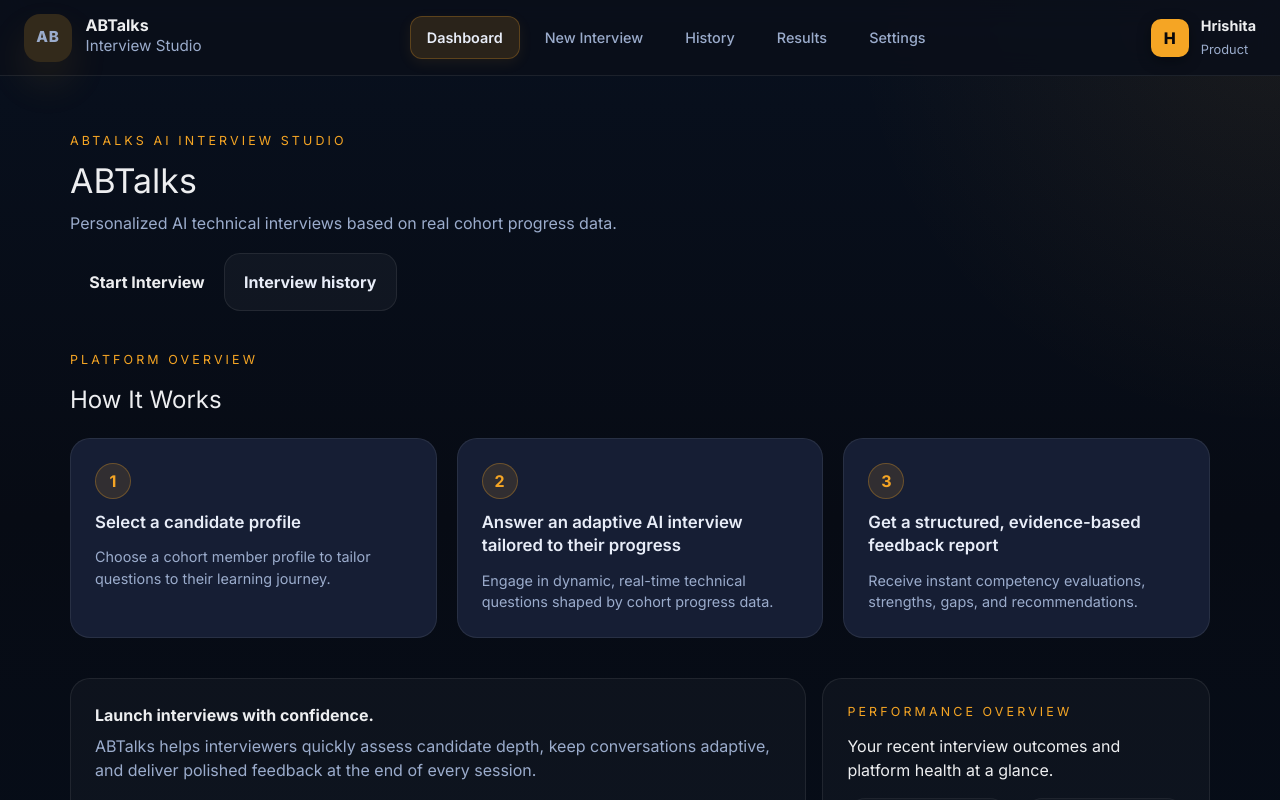
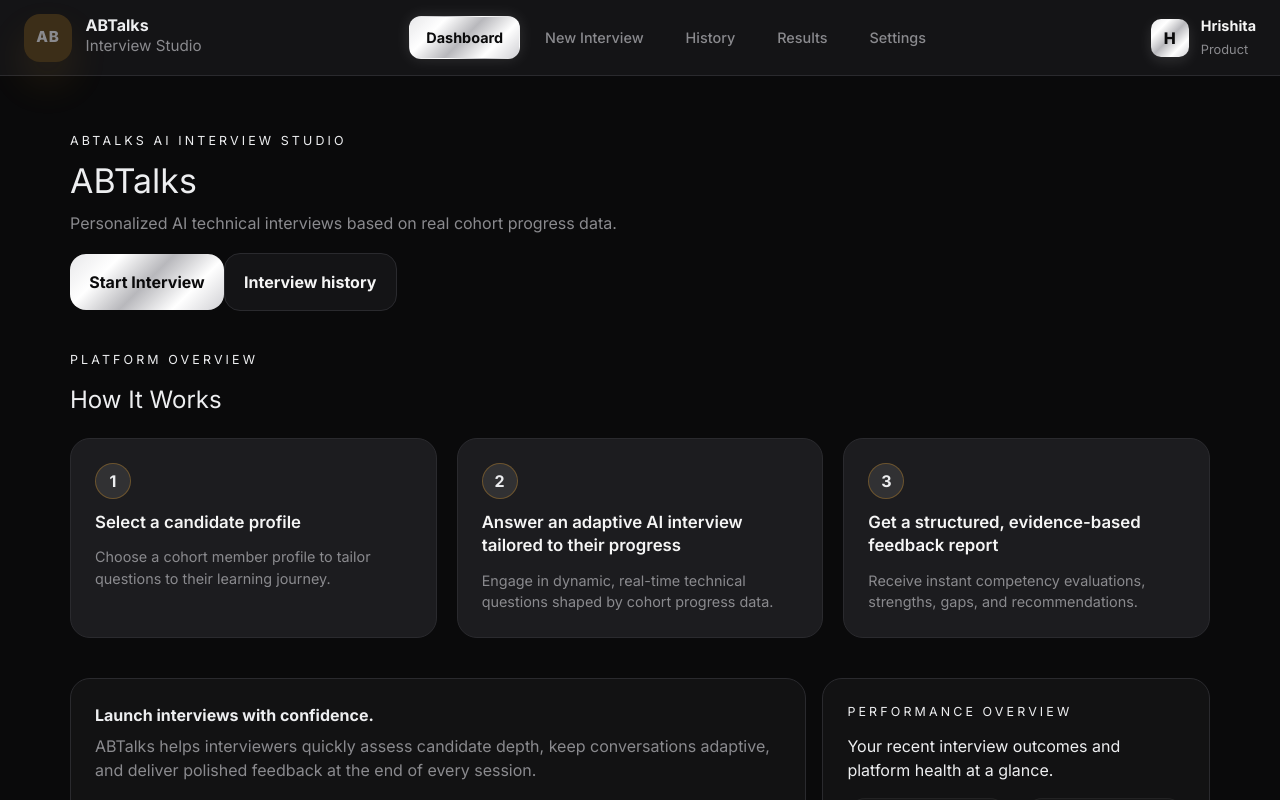
Before and after one commit to hrishitashenvi144/abtalks_interviewer, a React (Vite) app in the folder frontend/: page / in a window 1280 px wide. Shown: the top 800 px of the page. Built offline with nearby package versions, Linux system fonts and the light colour scheme; no server answers.

Commit message:
style: convert Navbar & App Shell to black & white chrome design system

```diff
--- a/frontend/src/index.css
+++ b/frontend/src/index.css
@@ -1,20 +1,21 @@
 :root {
   color-scheme: dark;
   font-family: Inter, ui-sans-serif, system-ui, -apple-system, BlinkMacSystemFont, "Segoe UI", sans-serif;
-  background: #070b14;
-  color: #e8edf8;
-  --bg: #070b14;
-  --surface: #101524;
-  --surface2: #161e34;
-  --surface3: #1f2945;
-  --border: rgba(255, 255, 255, 0.08);
-  --text: #e8edf8;
-  --muted: #9baccc;
-  --accent: #f5a524;
-  --accent-soft: rgba(245, 165, 36, 0.12);
-  --success: #5dd7b5;
-  --danger: #f27b6c;
-  --shadow: 0 20px 80px rgba(0, 0, 0, 0.2);
+  background: #0A0A0B;
+  color: #F5F5F5;
+  --bg: #0A0A0B;
+  --surface: #141416;
+  --surface2: #1C1C1F;
+  --surface3: #222226;
+  --border: #2A2A2E;
+  --text: #F5F5F5;
+  --muted: #8A8A8E;
+  --chrome-gradient: linear-gradient(135deg, #E8E8EA 0%, #FFFFFF 25%, #B8B8BC 50%, #FFFFFF 75%, #D0D0D4 100%);
+  --accent: var(--chrome-gradient);
+  --accent-soft: rgba(232, 232, 234, 0.1);
+  --success: #F5F5F5;
+  --danger: #8A8A8E;
+  --shadow: 0 10px 40px rgba(0, 0, 0, 0.5);
 }
 
 * {
@@ -29,8 +30,7 @@ html, body, #root {
 body {
   margin: 0;
   min-height: 100vh;
-  background: radial-gradient(circle at top right, rgba(245, 165, 36, 0.1), transparent 25%),
-    linear-gradient(180deg, #08101e 0%, #070b14 35%, #05101f 100%);
+  background: #0A0A0B;
   color: var(--text);
   font-family: var(--font-family);
   -webkit-font-smoothing: antialiased;
@@ -569,26 +569,38 @@ h1 {
   border: none;
   padding: 1rem 1.2rem;
   font-weight: 700;
-  transition: transform 0.2s ease, background 0.2s ease;
+  transition: transform 0.2s ease, box-shadow 0.2s ease, background 0.2s ease;
+}
+
+.button--primary {
+  color: #0A0A0B;
+  background: linear-gradient(135deg, #E8E8EA 0%, #FFFFFF 25%, #B8B8BC 50%, #FFFFFF 75%, #D0D0D4 100%);
+  font-weight: 700;
+  border: none;
+}
+
+.button--primary:hover {
+  transform: translateY(-1px);
+  box-shadow: 0 0 20px rgba(255, 255, 255, 0.15);
 }
 
 .button--secondary {
-  color: var(--text);
-  background: rgba(255, 255, 255, 0.04);
-  border: 1px solid var(--border);
+  color: #F5F5F5;
+  background: #141416;
+  border: 1px solid #2A2A2E;
 }
 
 .button--secondary:hover {
   transform: translateY(-1px);
-  background: rgba(255, 255, 255, 0.08);
+  background: #1C1C1F;
+  border-color: #3A3A3E;
 }
 
 .app-shell {
   min-height: 100vh;
   display: flex;
   flex-direction: column;
-  background: radial-gradient(circle at top right, rgba(245, 165, 36, 0.08), transparent 22%),
-    linear-gradient(180deg, #08101e 0%, #070b14 35%, #05101f 100%);
+  background: #0A0A0B;
 }
 
 /* Top Navigation Bar */
@@ -597,12 +609,11 @@ h1 {
   align-items: center;
   justify-content: space-between;
   padding: 0.85rem 1.5rem;
-  border-bottom: 1px solid var(--border);
-  background: rgba(10, 15, 26, 0.9);
+  border-bottom: 1px solid #2A2A2E;
+  background: #141416;
   position: sticky;
   top: 0;
   z-index: 40;
-  backdrop-filter: blur(12px);
   gap: 1.5rem;
 }
 
@@ -624,7 +635,7 @@ h1 {
   padding: 0.6rem 1rem;
   border-radius: 0.75rem;
   background: transparent;
-  color: var(--muted);
+  color: #8A8A8E;
   border: 1px solid transparent;
   font-size: 0.9rem;
   font-weight: 500;
@@ -633,17 +644,17 @@ h1 {
 }
 
 .topbar-nav .nav-link:hover {
-  color: var(--text);
-  background: rgba(255, 255, 255, 0.04);
-  border-color: rgba(255, 255, 255, 0.06);
+  color: #F5F5F5;
+  background: #1C1C1F;
+  border-color: #2A2A2E;
 }
 
 .topbar-nav .nav-link--active {
-  color: var(--text);
-  background: rgba(245, 165, 36, 0.14);
-  border-color: rgba(245, 165, 36, 0.25);
-  box-shadow: 0 4px 14px rgba(245, 165, 36, 0.08);
-  font-weight: 600;
+  color: #0A0A0B;
+  background: linear-gradient(135deg, #E8E8EA 0%, #FFFFFF 25%, #B8B8BC 50%, #FFFFFF 75%, #D0D0D4 100%);
+  border-color: transparent;
+  box-shadow: 0 0 15px rgba(255, 255, 255, 0.12);
+  font-weight: 700;
 }
 
 .topbar-right {
@@ -665,26 +676,27 @@ h1 {
   display: inline-flex;
   align-items: center;
   justify-content: center;
-  background: var(--accent);
-  color: #08070b;
+  background: linear-gradient(135deg, #E8E8EA 0%, #FFFFFF 25%, #B8B8BC 50%, #FFFFFF 75%, #D0D0D4 100%);
+  color: #0A0A0B;
   font-weight: 800;
-  box-shadow: 0 4px 14px rgba(0, 0, 0, 0.35);
+  box-shadow: 0 4px 14px rgba(255, 255, 255, 0.12);
 }
 
 .profile-meta strong {
   display: block;
   font-size: 0.9rem;
+  color: #F5F5F5;
 }
 .profile-role {
   font-size: 0.8rem;
-  color: var(--muted);
+  color: #8A8A8E;
 }
 
 .mobile-menu-toggle {
   display: none;
-  background: rgba(255, 255, 255, 0.04);
-  border: 1px solid var(--border);
-  color: var(--text);
+  background: #1C1C1F;
+  border: 1px solid #2A2A2E;
+  color: #F5F5F5;
   padding: 0.5rem;
   border-radius: 0.6rem;
   align-items: center;
```
